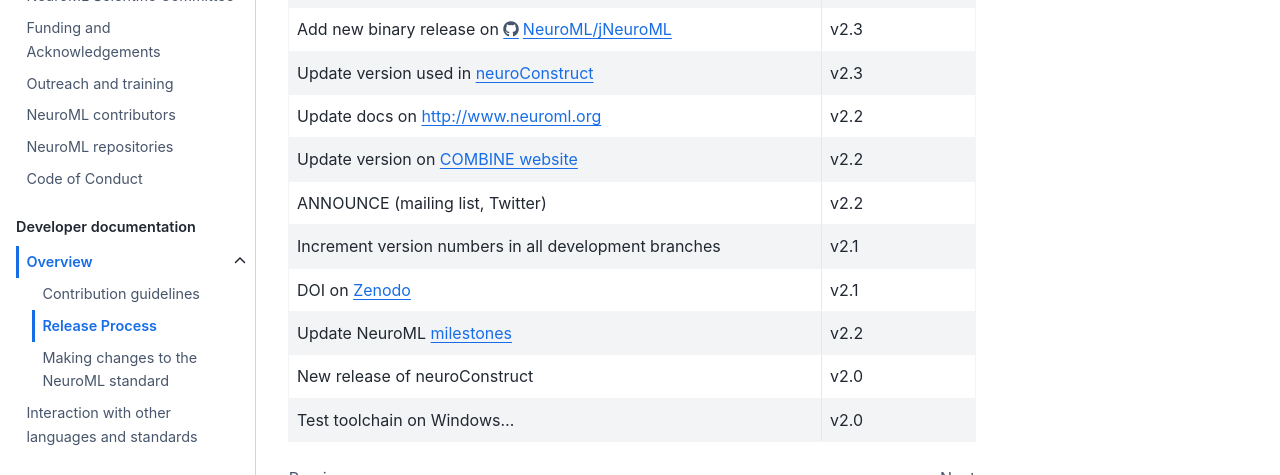
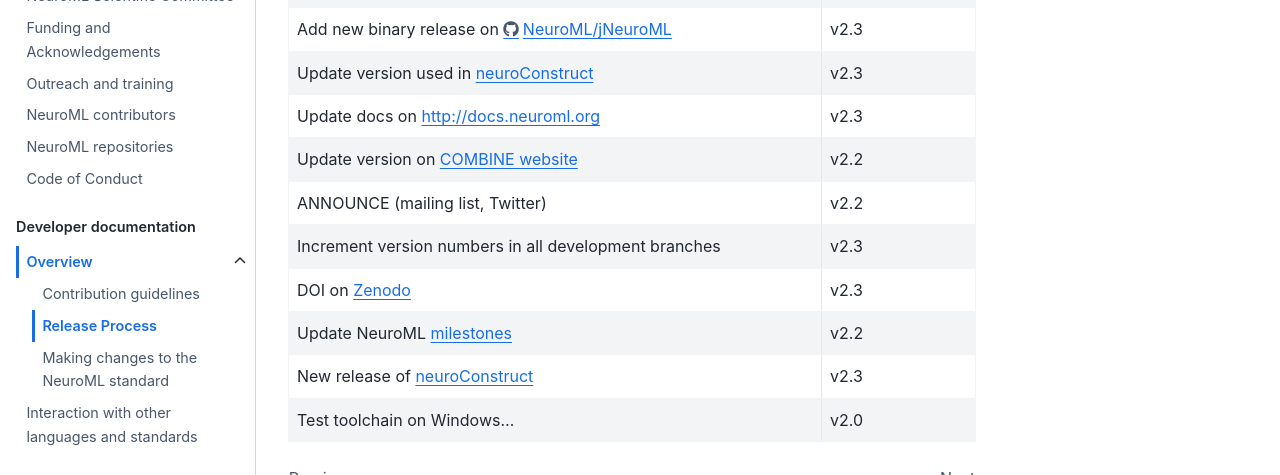
Before and after one commit to NeuroML/Documentation, a Jupyter Book: the page built from source/Devdocs/ReleaseProcess.md, in a window 1280 px wide and 900 px high, scrolled down 1104 px. Shown: the part 277-752 px from the top of the window. Built offline with Jupyter Book 1.0.4 settings and Sphinx 7.4.7 and the Sphinx Book theme 1.1.4, drawn with Linux system fonts in a browser that asks for light colours; pages that are not in the unit, such as notebooks, are missing from menus.

Commit message:
Updates to release process

```diff
--- a/source/Devdocs/ReleaseProcess.md
+++ b/source/Devdocs/ReleaseProcess.md
@@ -31,11 +31,11 @@ These are the steps required for a new release of the NeuroML development tools.
 | Rebuild jNeuroML & commit to [jNeuroMLJar](https://sourceforge.net/p/neuroml/code/HEAD/tree/jNeuroMLJar/) and use latest for [jNeuroML for OMV](https://github.com/OpenSourceBrain/osb-model-validation/blob/master/omv/engines/getjnml.py#L8) | v2.3 |
 | Add new binary release on [https://github.com/NeuroML/jNeuroML/releases](https://github.com/NeuroML/jNeuroML/releases) | v2.3 |
 | Update version used in [neuroConstruct](https://github.com/NeuralEnsemble/neuroConstruct) | v2.3 |
-| Update docs on [http://www.neuroml.org](https://www.neuroml.org) | v2.2 |
+| Update docs on [http://docs.neuroml.org](https://docs.neuroml.org) | v2.3 |
 | Update version on [COMBINE website](https://github.com/combine-org/combine-org.github.io/blob/master/content/authors/NeuroML/_index.md) | v2.2 |
 | ANNOUNCE (mailing list, Twitter) | v2.2 |
-| Increment version numbers in all development branches | v2.1 |
-| DOI on [Zenodo](https://doi.org/10.5281/zenodo.4627568) | v2.1 |
+| Increment version numbers in all development branches | v2.3 |
+| DOI on [Zenodo](https://doi.org/10.5281/zenodo.593108) | v2.3 |
 | Update NeuroML [milestones](https://github.com/NeuroML/NeuroML2/milestones) | v2.2 |
-| New release of neuroConstruct | v2.0 |
+| New release of [neuroConstruct](https://github.com/NeuralEnsemble/neuroConstruct/releases) | v2.3 |
 | Test toolchain on Windows... | v2.0 |
```
